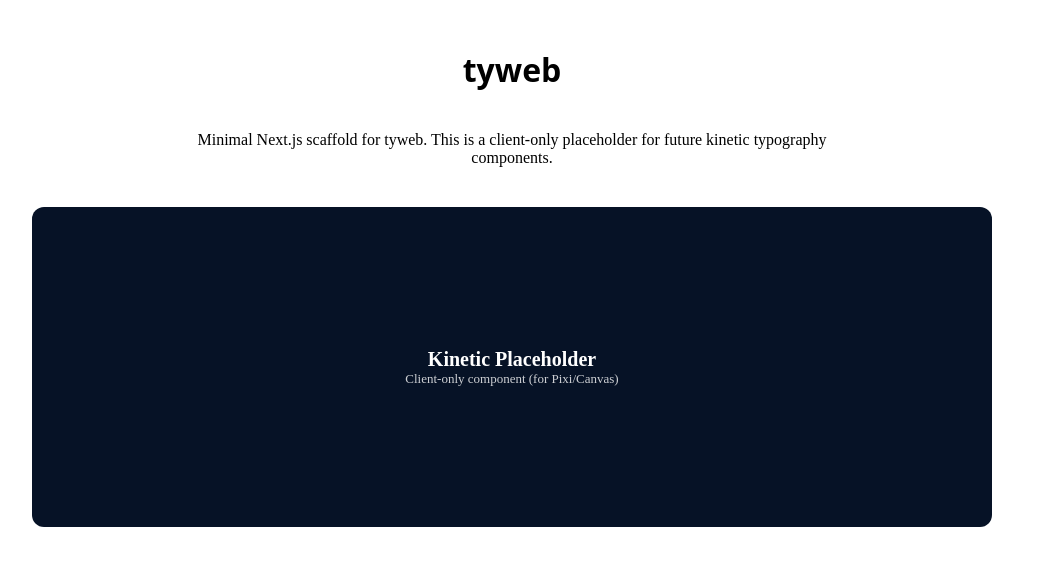
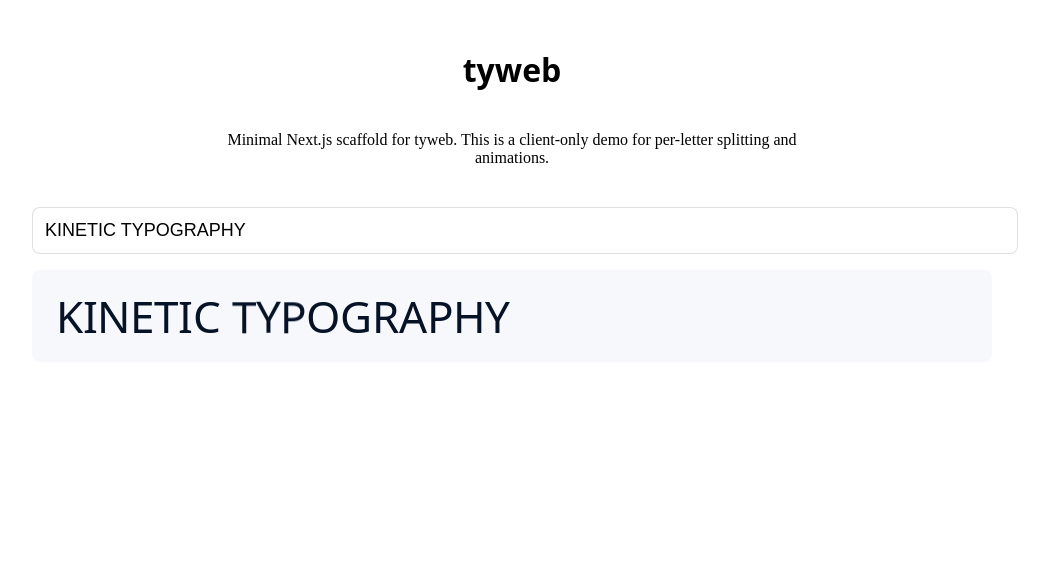
Before and after one commit to tarynichibanhooray-coder/tyweb, a Next.js app: page / in a window 1280 px wide. Shown: the top 566 px of the page, without its empty margins (128-1177 px from the left). Built offline with nearby package versions, Linux system fonts and the light colour scheme.

Commit message:
Add splitter utility, SplitDemo component, styles, and add libraries to package.json

```diff
--- a/app/page.js
+++ b/app/page.js
@@ -1,13 +1,14 @@
+'use client';
 import dynamic from 'next/dynamic';
 
-const KineticPlaceholder = dynamic(() => import('../components/KineticPlaceholder'), { ssr: false });
+const SplitDemo = dynamic(() => import('../components/SplitDemo'), { ssr: false });
 
 export default function Page() {
   return (
     <main style={{display:'flex',flexDirection:'column',alignItems:'center',justifyContent:'flex-start',minHeight:'100vh',padding:'40px',gap:24}}>
       <h1 style={{margin:0,fontFamily:'system-ui, -apple-system, Segoe UI, Roboto, sans-serif'}}>tyweb</h1>
-      <p style={{maxWidth:640,textAlign:'center'}}>Minimal Next.js scaffold for tyweb. This is a client-only placeholder for future kinetic typography components.</p>
-      <KineticPlaceholder />
+      <p style={{maxWidth:640,textAlign:'center'}}>Minimal Next.js scaffold for tyweb. This is a client-only demo for per-letter splitting and animations.</p>
+      <SplitDemo />
     </main>
   );
 }
--- /dev/null
+++ b/components/SplitDemo.js
@@ -0,0 +1,93 @@
+'use client';
+import { useEffect, useRef, useState } from 'react';
+import { splitText, undoSplit } from '../utils/splitText';
+import gsap from 'gsap';
+import '../styles/split-demo.css';
+
+export default function SplitDemo({ initial = 'KINETIC TYPOGRAPHY' }) {
+  const outRef = useRef(null);
+  const inputRef = useRef(null);
+  const splitRef = useRef(null);
+  const [text, setText] = useState(initial);
+
+  useEffect(() => {
+    let cleanup;
+    function doSplit() {
+      // Clean previous
+      if (splitRef.current) undoSplit(splitRef.current);
+      const res = splitText(outRef.current, { by: 'char', spanClass: 'st-char' });
+      splitRef.current = res;
+
+      const chars = res.pieces || [];
+      gsap.killTweensOf(chars);
+      gsap.set(chars, { y: 12, opacity: 0, rotation: 0 });
+      const tl = gsap.timeline();
+      tl.to(chars, {
+        y: 0,
+        opacity: 1,
+        rotation: 0,
+        duration: 0.45,
+        ease: 'power3.out',
+        stagger: { each: 0.03, from: 'center' },
+      });
+
+      cleanup = () => {
+        tl.kill();
+      };
+    }
+
+    doSplit();
+    return () => cleanup && cleanup();
+  }, [text]);
+
+  useEffect(() => {
+    const el = inputRef.current;
+    let timeout = null;
+    function onInput(e) {
+      const v = e.target.value || '';
+      clearTimeout(timeout);
+      // immediate set for perceived responsiveness
+      setText(v);
+      // small debounce to avoid heavy reflows on fast typing
+      timeout = setTimeout(() => {
+        setText(v);
+      }, 60);
+    }
+    el && el.addEventListener('input', onInput);
+    return () => el && el.removeEventListener('input', onInput);
+  }, []);
+
+  return (
+    <div style={{ width: '100%', maxWidth: 960 }}>
+      <input
+        ref={inputRef}
+        defaultValue={text}
+        placeholder="Type here..."
+        aria-label="Type text"
+        style={{
+          width: '100%',
+          padding: 12,
+          fontSize: 18,
+          marginBottom: 16,
+          borderRadius: 8,
+          border: '1px solid rgba(0,0,0,0.12)',
+        }}
+      />
+      <div
+        ref={outRef}
+        id="split-output"
+        style={{
+          fontSize: 44,
+          lineHeight: 1,
+          fontFamily: 'system-ui, -apple-system, Segoe UI, Roboto, sans-serif',
+          color: '#061226',
+          background: '#f6f8fb',
+          padding: 24,
+          borderRadius: 8,
+        }}
+      >
+        {text}
+      </div>
+    </div>
+  );
+}
--- a/package.json
+++ b/package.json
@@ -11,6 +11,10 @@
   "dependencies": {
     "next": "14.2.0",
     "react": "18.2.0",
-    "react-dom": "18.2.0"
+    "react-dom": "18.2.0",
+    "gsap": "^3.12.2",
+    "splitting": "^1.0.6",
+    "flubber": "^0.4.2",
+    "simplex-noise": "^4.0.0"
   }
 }
--- /dev/null
+++ b/styles/split-demo.css
@@ -0,0 +1,8 @@
+/* per-char styling and will-change hints */
+.st-char {
+  display: inline-block;
+  transform-origin: center;
+  will-change: transform, opacity;
+  margin-right: -0.01em;
+  font-variant-ligatures: none; /* disable ligatures so split chars match glyphs */
+}
--- /dev/null
+++ b/utils/splitText.js
@@ -0,0 +1,59 @@
+// small, robust plain-JS splitter (chars or words), Unicode-safe
+export function splitText(el, { by = 'char', spanClass = 'st-char' } = {}) {
+  if (!el) return null;
+  const original = el.textContent;
+  const pieces = [];
+
+  // capture current child nodes and clear
+  const nodes = Array.from(el.childNodes);
+  el.innerHTML = '';
+
+  function makeSpan(text) {
+    const s = document.createElement('span');
+    s.className = spanClass;
+    s.textContent = text;
+    s.style.display = 'inline-block';
+    s.style.whiteSpace = 'pre'; // preserve spacing
+    return s;
+  }
+
+  nodes.forEach((node) => {
+    if (node.nodeType === Node.TEXT_NODE) {
+      const txt = node.nodeValue;
+      if (by === 'word') {
+        const parts = txt.split(/(\s+)/);
+        parts.forEach((p) => {
+          if (p === '') return;
+          if (/^\s+$/.test(p)) {
+            el.appendChild(document.createTextNode(p));
+          } else {
+            const s = makeSpan(p);
+            el.appendChild(s);
+            pieces.push(s);
+          }
+        });
+      } else {
+        Array.from(txt).forEach((ch) => {
+          if (ch === '') return;
+          if (ch === ' ') {
+            el.appendChild(document.createTextNode(' '));
+          } else {
+            const s = makeSpan(ch);
+            el.appendChild(s);
+            pieces.push(s);
+          }
+        });
+      }
+    } else if (node.nodeType === Node.ELEMENT_NODE) {
+      el.appendChild(node);
+    }
+  });
+
+  return { wrapper: el, pieces, original };
+}
+
+export function undoSplit(result) {
+  if (!result) return;
+  const { wrapper, original } = result;
+  wrapper.textContent = original;
+}
```
